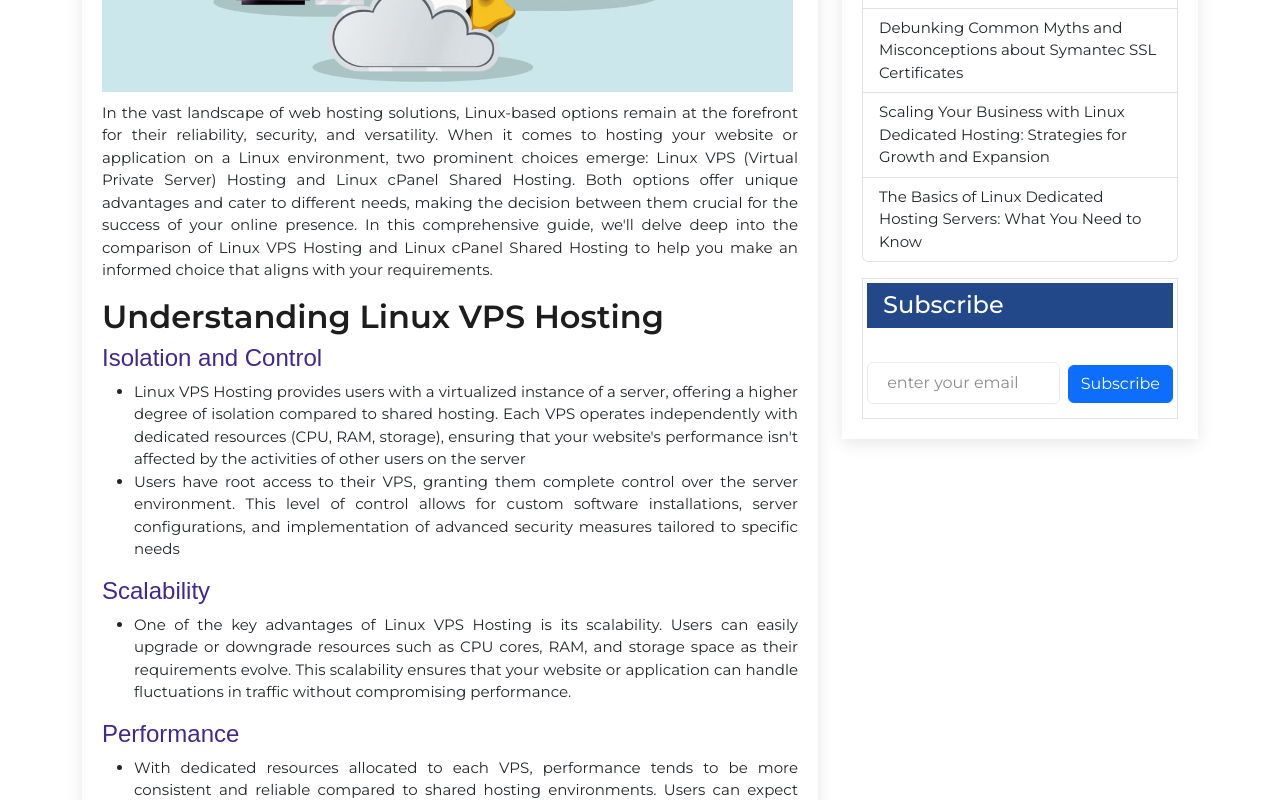
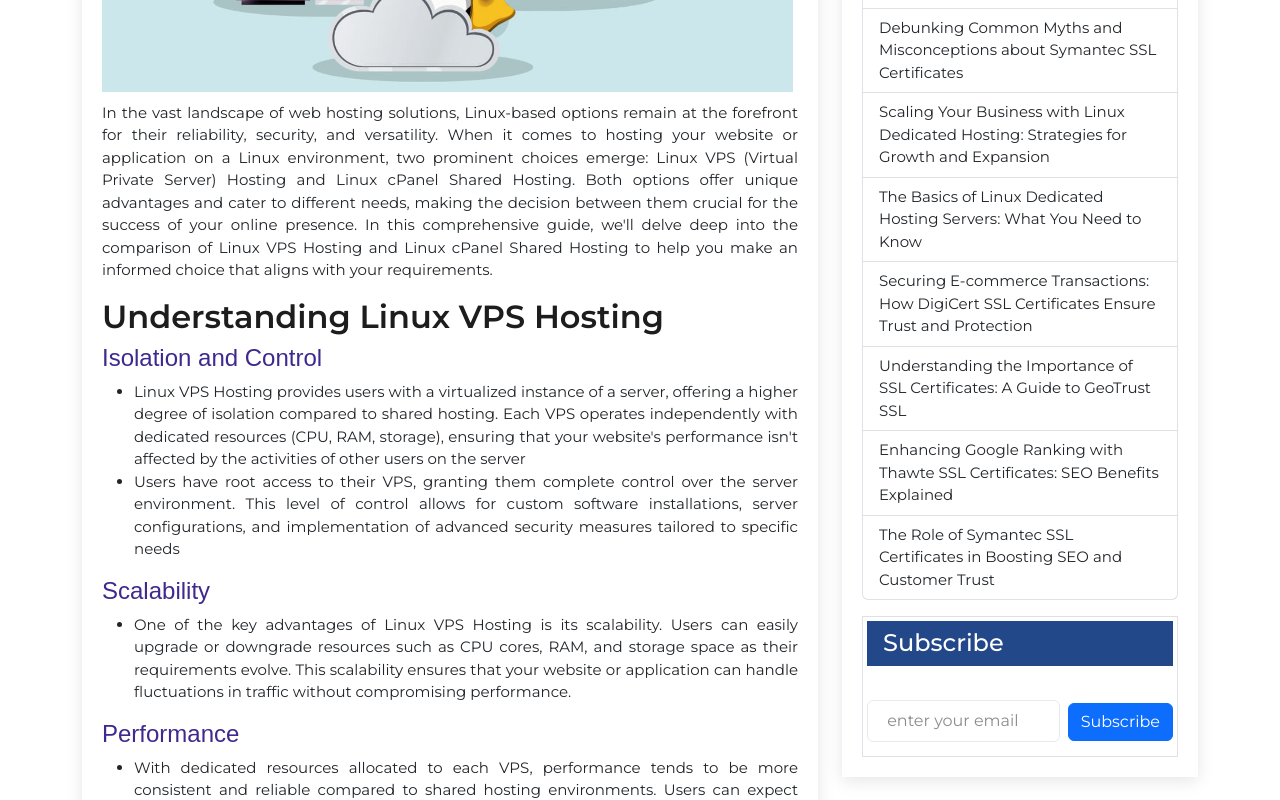
Before and after one commit to DevelopmentRaahi/version1.1, a plain HTML site: page firstinner.html in a window 1280 px wide. Shown: the part 561-1361 px from the top of the page. Drawn offline with nearby package versions, Linux system fonts and the light colour scheme.

Commit message:
add page

```diff
--- a/firstinner.html
+++ b/firstinner.html
@@ -410,7 +410,18 @@
               <a href="./innercard6.html" type="button" class="list-group-item list-group-item-action">
                 The Basics of Linux Dedicated Hosting Servers: What You Need to Know
               </a>
-
+              <a href="./innercard7.html" type="button" class="list-group-item list-group-item-action">
+                Securing E-commerce Transactions: How DigiCert SSL Certificates Ensure Trust and Protection
+              </a>
+              <a href="./innercard8.html" type="button" class="list-group-item list-group-item-action">
+                Understanding the Importance of SSL Certificates: A Guide to GeoTrust SSL
+              </a>
+              <a href="./innercard9.html" type="button" class="list-group-item list-group-item-action">
+                Enhancing Google Ranking with Thawte SSL Certificates: SEO Benefits Explained
+              </a>
+              <a href="./innercard10.html" type="button" class="list-group-item list-group-item-action">
+                The Role of Symantec SSL Certificates in Boosting SEO and Customer Trust
+                </a>
             </div>
           </div>
           <!-- subscriber box -->
```
